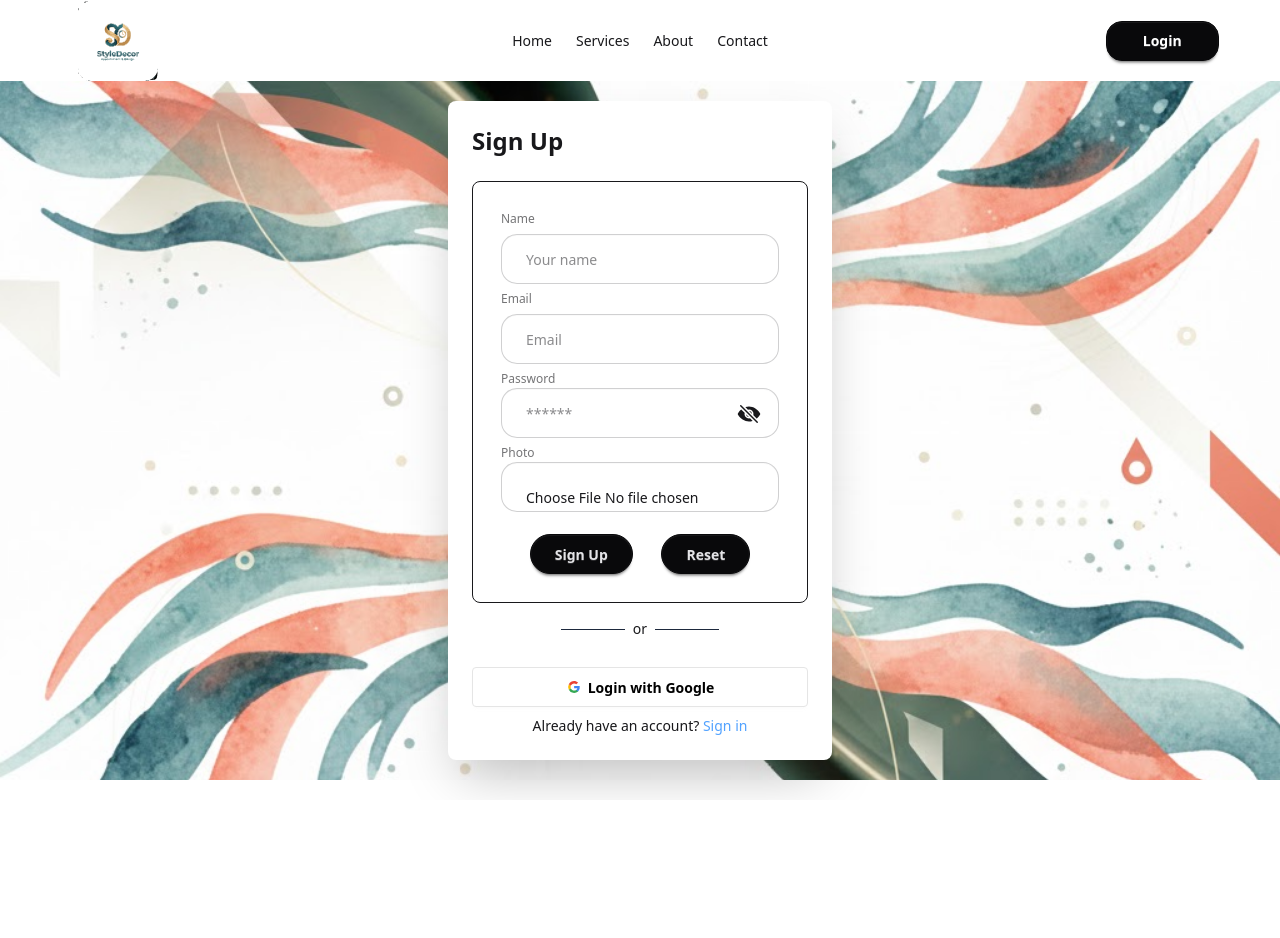
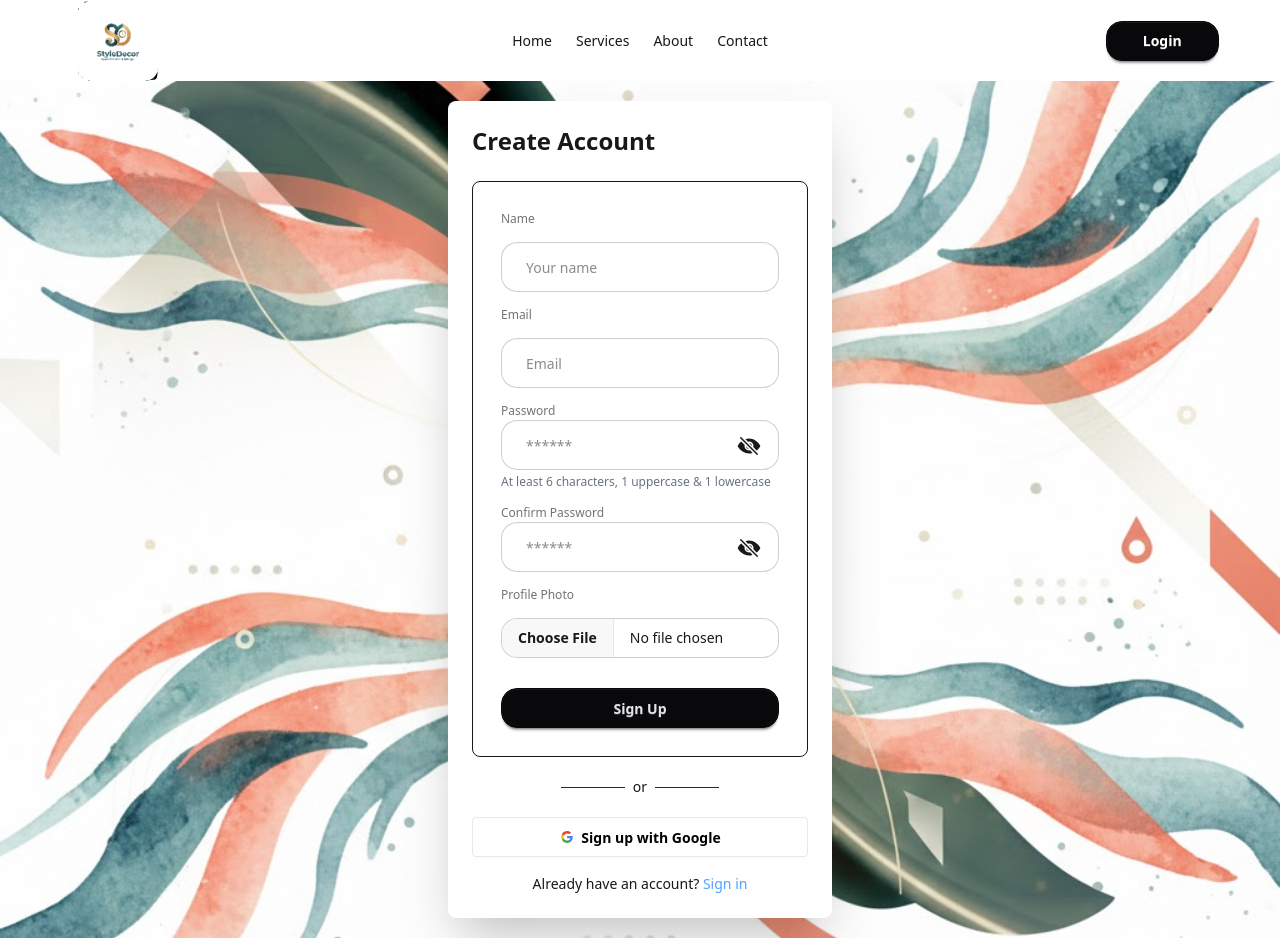
Before and after one commit to HasanLabib/Programming-hero-Assignment-11-client, a React (Vite) app: page /signup in a window 1280 px wide. Before the commit the page ends 800 px from the top, so only its background shows below. Built offline with nearby package versions, Linux system fonts and the light colour scheme; no server answers.

Commit message:
minor ui change

```diff
--- a/src/Components/AdminDashboard/DecoratorEarning.jsx
+++ b/src/Components/AdminDashboard/DecoratorEarning.jsx
@@ -1,7 +1,6 @@
 import { useContext, useEffect, useState } from "react";
 import { AuthContext } from "../../Provider/AuthContext";
 import useAxiosSecure from "../../hooks/useAxiosSecure";
-
 
 const DecoratorEarning = () => {
   const { user } = useContext(AuthContext);
@@ -20,27 +19,15 @@ const DecoratorEarning = () => {
   }, [user?.email]);
 
   return (
-    <div className="grid md:grid-cols-2 gap-4 mb-6">
-      <div className="card bg-base-100 shadow">
-        <div className="card-body">
-          <h2 className="text-lg font-semibold">
-            Total Earnings
-          </h2>
-          <p className="text-3xl font-bold text-green-600">
-            ${summary.totalEarnings}
-          </p>
-        </div>
+    <div className="stats shadow">
+      <div className="stat">
+        <div className="stat-title">Total Earnings</div>
+        <div className="stat-value text-success">৳{summary.totalEarnings}</div>
       </div>
 
-      <div className="card bg-base-100 shadow">
-        <div className="card-body">
-          <h2 className="text-lg font-semibold">
-            Completed Projects
-          </h2>
-          <p className="text-3xl font-bold">
-            {summary.totalProjects}
-          </p>
-        </div>
+      <div className="stat">
+        <div className="stat-title">Completed Projects</div>
+        <div className="stat-value">{summary.totalProjects}</div>
       </div>
     </div>
   );
--- a/src/Components/Bookings.jsx
+++ b/src/Components/Bookings.jsx
@@ -19,21 +19,46 @@ const Bookings = ({ booking, setIsCancel, isCancel }) => {
   return (
     <tr>
       <td>{booking.serviceName}</td>
-      <td>{booking.status}</td>
-      <td>{booking.paymentStatus}</td>
+
       <td>
-        {booking.paymentStatus != "paid" ? (
+        <span
+          className={`badge ${
+            booking.status === "completed" ? "badge-success" : "badge-warning"
+          }`}
+        >
+          {booking.status}
+        </span>
+      </td>
+
+      <td>
+        <span
+          className={`badge ${
+            booking.paymentStatus === "paid" ? "badge-success" : "badge-error"
+          }`}
+        >
+          {booking.paymentStatus}
+        </span>
+      </td>
+
+      <td className="space-x-2">
+        {booking.paymentStatus !== "paid" && (
           <>
-            <button onClick={handlePayment} className="btn btn-success btn-xs">
+            <button onClick={handlePayment} className="btn btn-xs btn-success">
               Pay Now
             </button>
-            <button onClick={handleCancel} className="btn btn-error btn-xs ml-3">
-              Cancel Now
+
+            <button onClick={handleCancel} className="btn btn-xs btn-error">
+              Cancel
             </button>
           </>
-        ) : (
-          <span className="btn btn-ghost">Paid</span>
         )}
+
+        <Link
+          to={`/dashboard/bookings/edit/${booking._id}`}
+          className="btn btn-xs"
+        >
+          Edit
+        </Link>
       </td>
     </tr>
   );
--- a/src/Components/PaymentSuccess.jsx
+++ b/src/Components/PaymentSuccess.jsx
@@ -1,9 +1,11 @@
-import { useEffect } from "react";
+import { use, useContext, useEffect } from "react";
 import axios from "axios";
-import { useSearchParams } from "react-router";
+import { Navigate, useSearchParams } from "react-router";
+import { AuthContext } from "../Provider/AuthContext";
 
 const PaymentSuccess = () => {
   const [params] = useSearchParams();
+  const {user} = useContext(AuthContext);
   const sessionId = params.get("session_id");
 
   useEffect(() => {
@@ -23,6 +25,7 @@ const PaymentSuccess = () => {
     };
 
     confirmPayment();
+    Navigate("/dashboard/bookings/user/" + user.email);
   }, [sessionId]);
 
   return (
--- a/src/Pages/Login/Login.jsx
+++ b/src/Pages/Login/Login.jsx
@@ -56,11 +56,14 @@ const Login = () => {
           photoURL: loggedUser.photoURL,
         });
         axios
-          .post("https://programming-hero-assignment-11-serv.vercel.app/googleUsers", {
+          .post(
+            "https://programming-hero-assignment-11-serv.vercel.app/googleUsers",
+            {
               name: loggedUser.displayName,
               email: loggedUser.email,
               photoURL: loggedUser.photoURL,
-          })
+            }
+          )
           .then((response) => {
             console.log("User data saved:", response.data);
           })
@@ -88,15 +91,17 @@ const Login = () => {
     <>
       <div className="w-11/12 mx-auto flex md:flex-row flex-col-reverse justify-evenly items-center gap-4">
         <section className="flex-1 py-5 place-items-center-safe">
-          <div className="card w-full max-w-sm shrink-0 shadow-2xl bg-[#fff6c851]">
+          <div className="card w-full max-w-xl shrink-0 shadow-2xl bg-[#ffffff51]">
             <div className="card-body ">
               <p className="font-bold text-2xl mb-4">Login</p>
               <form
                 onSubmit={handleLogin}
                 ref={form}
-                className="space-y-4 bg-[#fff6c8] "
+                className="space-y-4 bg-[#ffffff] "
               >
                 <fieldset className="fieldset  rounded-box w-full border p-7">
+                  <section className="flex justify-between items-center-safe gap-4">
+                    <div class="input-floating-label">
                       <label className="label">Email</label>
                       <input
                         type="email"
@@ -106,15 +111,18 @@ const Login = () => {
                         onChange={handleChange}
                         placeholder="Email"
                       />
+                    </div>
 
                     <div className="relative">
+                      <div class="input-floating-label">
                         <label className="label">Password</label>
                         <input
                           type={show ? "text" : "password"}
-                      className="input rounded-2xl p-6"
+                          className="input rounded-2xl p-6 "
                           placeholder={show ? "Password" : "******"}
                           name="password"
                         />
+                      </div>
                       <span
                         onClick={() => setShow(!show)}
                         className="absolute right-[18px] top-[32px] text-2xl cursor-pointer z-50"
@@ -122,6 +130,7 @@ const Login = () => {
                         {show ? <FaEye /> : <IoEyeOff />}
                       </span>
                     </div>
+                  </section>
                   <div>
                     <Link
                       to={"/forgetpassword"}
--- a/src/Pages/SignUp/SignUp.jsx
+++ b/src/Pages/SignUp/SignUp.jsx
@@ -1,8 +1,6 @@
 import React, { useContext, useEffect, useRef, useState } from "react";
 import toast from "react-hot-toast";
-
 import { FaEye } from "react-icons/fa";
-
 import { IoEyeOff } from "react-icons/io5";
 import { Link, useNavigate } from "react-router";
 import { ClimbingBoxLoader } from "react-spinners";
@@ -10,192 +8,156 @@ import { AuthContext } from "../../Provider/AuthContext";
 import backgroundImg from "../../assets/backgroundImg.png";
 import axios from "axios";
 
+//https://programming-hero-assignment-11-serv.vercel.app/users
+
 const SignUp = () => {
   const [show, setShow] = useState(false);
+  const [loadingSpin, setLoadingSpin] = useState(true);
+  const [googleLoading, setGoogleLoading] = useState(false);
+
   const { signInWithGoogle, createUser, updateUser, setUser, setLoading } =
     useContext(AuthContext);
+
   const form = useRef(null);
   const navigate = useNavigate();
-  const [loadingSpin, setLoadingSpin] = useState(true);
-  const [googleLoading, setGoogleLoading] = useState(false);
+
   useEffect(() => {
-    const timer = setTimeout(() => setLoadingSpin(false), 1500);
+    const timer = setTimeout(() => setLoadingSpin(false), 1200);
     return () => clearTimeout(timer);
   }, []);
+
   const handleSignup = async (e) => {
     e.preventDefault();
-    const name = e.target.name.value;
-    const photo = e.target.photo.files[0];
-    const email = e.target.email.value;
+
+    const name = e.target.name.value.trim();
+    const photoFile = e.target.photo.files[0];
+    const email = e.target.email.value.trim();
     const password = e.target.password.value;
-    //console.log(email, password, name, photoUrl);
-    const regx = /^(?=.*[a-z])(?=.*[A-Z]).{6,}$/;
+    const confirmPassword = e.target.confirmPassword.value;
 
-    const res = await axios.post(
+    const passwordRegex = /^(?=.*[a-z])(?=.*[A-Z]).{6,}$/;
+
+    if (!name) return toast.error("Name is required");
+    if (!email) return toast.error("Email is required");
+    if (!photoFile) return toast.error("Profile photo is required");
+
+    if (!passwordRegex.test(password)) {
+      return toast.error(
+        "Password must be 6+ chars with uppercase & lowercase letters"
+      );
+    }
+
+    if (password !== confirmPassword) {
+      return toast.error("Passwords do not match");
+    }
+
+    try {
+      const imgForm = new FormData();
+      imgForm.append("image", photoFile);
+
+      const imgRes = await axios.post(
         `https://api.imgbb.com/1/upload?key=${import.meta.env.VITE_IMGBB_KEY}`,
+        imgForm
+      );
+
+      const photoURL = imgRes?.data?.data?.display_url;
+      if (!photoURL) throw new Error("Image upload failed");
+      const result = await createUser(email, password);
+
+      await updateUser({
+        displayName: name,
+        photoURL,
+      });
+
+      setUser({
+        ...result.user,
+        displayName: name,
+        photoURL,
+      });
+
+      await axios.post(
+        "https://programming-hero-assignment-11-serv.vercel.app/users",
         {
-        image: photo,
-      },
-      {
-        headers: {
-          "Content-Type": "multipart/form-data",
-        },
+          name,
+          email,
+          photoURL,
         }
       );
 
-    const photoUrl = res.data.data.display_url;
-    console.log(photoUrl);
-
-    if (!name) {
-      toast.error("Enter your name");
-      return;
-    }
-    if (!photoUrl) {
-      toast.error("Enter your photoUrl");
-      return;
-    }
-    if (!email) {
-      toast.error("Enter your email");
-      return;
-    }
-    if (!regx.test(password)) {
-      toast.error(
-        "Password must be at least 6 characters long and include at least one uppercase letter, one lowercase letter"
-      );
-      return;
-    }
-
-    if (res.data.success) {
-      const userData = {
-        displayName: name,
-        photoURL: photoUrl,
-      };
-      createUser(email, password)
-        .then((result) => {
-          console.log(result.user);
-          const user = result.user;
-          updateUser(userData)
-            .then((res) => {
-              setUser({ ...user, displayName: name, photoURL: photoUrl });
-              axios
-                .post(
-                  "https://programming-hero-assignment-11-serv.vercel.app/users",
-                  {
-                    name: name,
-                    email: email,
-                    password: password,
-                    photoURL: photoUrl,
-                  }
-                )
-                .then((response) => {
-                  console.log("User data saved:", response.data);
-                })
-                .catch((error) => {
-                  console.error("Error saving user data:", error);
-                });
-              toast.success("SignUP Successful");
-              console.log(res);
+      toast.success("Account created successfully 🎉");
       navigate("/");
       setLoading(false);
       form.current.reset();
-            })
-            .catch((error) => toast.error(error.message));
-        })
-        .catch((e) => {
-          switch (e.code) {
+    } catch (error) {
+      switch (error.code) {
         case "auth/email-already-in-use":
-              toast.error("User already exists in the database.");
+          toast.error("Email already exists");
+          break;
+        case "auth/invalid-email":
+          toast.error("Invalid email format");
           break;
         case "auth/weak-password":
-              toast.error("At least 6 ta digit password required");
-              break;
-            case "auth/invalid-email":
-              toast.error("Invalid email format. Please check your email.");
-              break;
-            case "auth/user-not-found":
-              toast.error("User not found. Please sign up first.");
-              break;
-            case "auth/wrong-password":
-              toast.error("Wrong password. Please try again.");
-              break;
-            case "auth/user-disabled":
-              toast.error("This user account has been disabled.");
-              break;
-            case "auth/too-many-requests":
-              toast.error("Too many attempts. Please try again later.");
-              break;
-            case "auth/operation-not-allowed":
-              toast.error("Operation not allowed. Please contact support.");
+          toast.error("Password is too weak");
           break;
         case "auth/network-request-failed":
-              toast.error("Network error. Please check your connection.");
+          toast.error("Network error. Try again");
           break;
         default:
-              toast.error(e.message || "An unexpected error occurred.");
+          toast.error(error.message || "Signup failed");
       }
-        });
     }
   };
 
   const handleGoogleSignin = () => {
     if (googleLoading) return;
     setGoogleLoading(true);
+
     signInWithGoogle()
-      .then((result) => {
-        const loggedUser = result.user;
+      .then(async (result) => {
+        const user = result.user;
+
         setUser({
-          displayName: loggedUser.displayName,
-          email: loggedUser.email,
-          photoURL: loggedUser.photoURL,
+          displayName: user.displayName,
+          email: user.email,
+          photoURL: user.photoURL,
         });
-        axios
-          .post(
+
+        await axios.post(
           "https://programming-hero-assignment-11-serv.vercel.app/googleUsers",
           {
-              name: loggedUser.displayName,
-              email: loggedUser.email,
-              photoURL: loggedUser.photoURL,
+            name: user.displayName,
+            email: user.email,
+            photoURL: user.photoURL,
           }
-          )
-          .then((response) => {
-            console.log("User data saved:", response.data);
-          })
-          .catch((error) => {
-            console.error("Error saving user data:", error);
-          });
-        console.log("Google login success:", result.user);
-        toast.success("Google Sign-in successful!");
+        );
+
+        toast.success("Google Sign-in successful");
         navigate("/");
       })
-      .catch((error) => {
-        console.error("Google sign-in error:", error);
-        toast.error(error.message || "Google sign-in failed");
-      })
-      .finally(() => {
-        setGoogleLoading(false);
-      });
+      .catch(() => toast.error("Google sign-in failed"))
+      .finally(() => setGoogleLoading(false));
   };
 
-  const formRest = (e) => {
-    e.preventDefault();
-    form.current.reset();
-  };
-  return loadingSpin ? (
+  if (loadingSpin) {
+    return (
       <div className="h-[97vh] flex items-center justify-center">
         <ClimbingBoxLoader color="#e74c3c" />
       </div>
-  ) : (
-    <>
-      <div className=" mx-auto  md:flex-row justify-evenly items-center gap-4">
+    );
+  }
+
+  return (
+    <div className="mx-auto md:flex-row justify-evenly items-center gap-4">
       <section
-          className=" flex-1 py-5 place-items-center-safe bg-no-repeat w-full bg-cover bg-center flex justify-center items-center"
+        className="flex-1 py-5 bg-cover bg-center flex justify-center items-center"
         style={{ backgroundImage: `url('${backgroundImg}')` }}
       >
-          <div className="card bg-base-100 w-full max-w-sm shrink-0 shadow-2xl">
+        <div className="card bg-base-100 w-full max-w-sm shadow-2xl">
           <div className="card-body">
-              <p className="font-bold text-2xl mb-4">Sign Up</p>
+            <p className="font-bold text-2xl mb-4">Create Account</p>
+
             <form onSubmit={handleSignup} ref={form} className="space-y-4">
-                <fieldset className="fieldset rounded-box w-full border p-7">
+              <fieldset className="fieldset rounded-box w-full border p-7 space-y-2">
                 <label className="label">Name</label>
                 <input
                   type="text"
@@ -203,61 +165,72 @@ const SignUp = () => {
                   placeholder="Your name"
                   className="input rounded-2xl p-6"
                 />
+
                 <label className="label">Email</label>
                 <input
                   type="email"
-                    className="input rounded-2xl p-6"
                   name="email"
                   placeholder="Email"
+                  className="input rounded-2xl p-6"
                 />
 
                 <div className="relative">
                   <label className="label">Password</label>
                   <input
                     type={show ? "text" : "password"}
+                    name="password"
+                    placeholder="******"
                     className="input rounded-2xl p-6"
-                      placeholder={show ? "Password" : "******"}
-                      name="password"
                   />
                   <span
                     onClick={() => setShow(!show)}
-                      className="absolute right-[18px] top-[32px] text-2xl cursor-pointer z-50"
+                    className="absolute right-[18px] top-[32px] text-2xl cursor-pointer"
+                  >
+                    {show ? <FaEye /> : <IoEyeOff />}
+                  </span>
+                  <p className="text-xs text-gray-500 mt-1">
+                    At least 6 characters, 1 uppercase & 1 lowercase
+                  </p>
+                </div>
+                <div className="relative">
+                  <label className="label">Confirm Password</label>
+                  <input
+                    type={show ? "text" : "password"}
+                    name="confirmPassword"
+                    placeholder="******"
+                    className="input rounded-2xl p-6"
+                  />
+                  <span
+                    onClick={() => setShow(!show)}
+                    className="absolute right-[18px] top-[32px] text-2xl cursor-pointer"
                   >
                     {show ? <FaEye /> : <IoEyeOff />}
                   </span>
                 </div>
-                  <div>
-                    <label className="label">Photo</label>
+
+                <label className="label">Profile Photo</label>
                 <input
                   type="file"
                   name="photo"
-                      placeholder="Your photo here"
-                      className="input rounded-2xl p-6"
+                  className="file-input file-input-bordered rounded-2xl"
                 />
+
+                <button className="btn btn-neutral rounded-2xl mt-4">
+                  Sign Up
+                </button>
+              </fieldset>
+            </form>
+
+            <div className="flex items-center justify-center gap-2 my-3">
+              <div className="h-px w-16 bg-slate-800"></div>
+              <span className="text-sm">or</span>
+              <div className="h-px w-16 bg-slate-800"></div>
             </div>
 
-                  <div className="flex items-center justify-evenly">
-                    <button className="btn btn-neutral rounded-4xl mt-4 px-6">
-                      Sign Up
-                    </button>
             <button
-                      onClick={formRest}
-                      className="btn btn-neutral  rounded-4xl mt-4 px-6"
-                    >
-                      Reset
-                    </button>
-                  </div>
-                </fieldset>
-              </form>
-              <section className="flex flex-col gap-5 w-full">
-                <div className="flex items-center justify-center gap-2 my-2">
-                  <div className="h-px w-16 bg-slate-800"></div>
-                  <span className="text-sm ">or</span>
-                  <div className="h-px w-16 bg-slate-800"></div>
-                </div>
-                <button
-                  className="btn bg-white text-black border-[#e5e5e5] "
+              disabled={googleLoading}
               onClick={handleGoogleSignin}
+              className="btn bg-white text-black border"
             >
               <svg
                 aria-label="Google logo"
@@ -285,14 +258,14 @@ const SignUp = () => {
                     d="m153 219c22-69 116-109 179-50l55-54c-78-75-230-72-297 55"
                   ></path>
                 </g>
-                  </svg>
-                  Login with Google
+              </svg>{" "}
+              Sign up with Google
             </button>
-              </section>
-              <div className="text-center">
+
+            <div className="text-center mt-2">
               Already have an account?
               <Link
-                  to={`/login`}
+                to="/login"
                 className="link link-hover text-blue-400 hover:text-blue-600"
               >
                 {" "}
@@ -303,7 +276,6 @@ const SignUp = () => {
         </div>
       </section>
     </div>
-    </>
   );
 };
 
```
Lines whose indentation alone changed are shown as unchanged.
